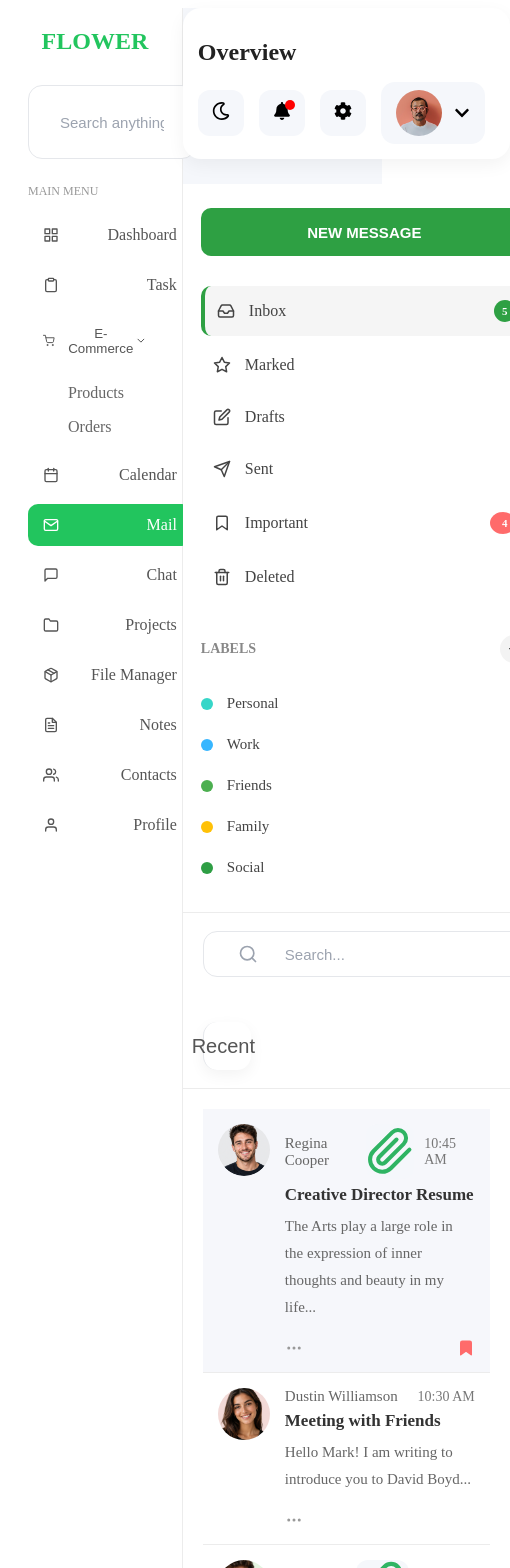
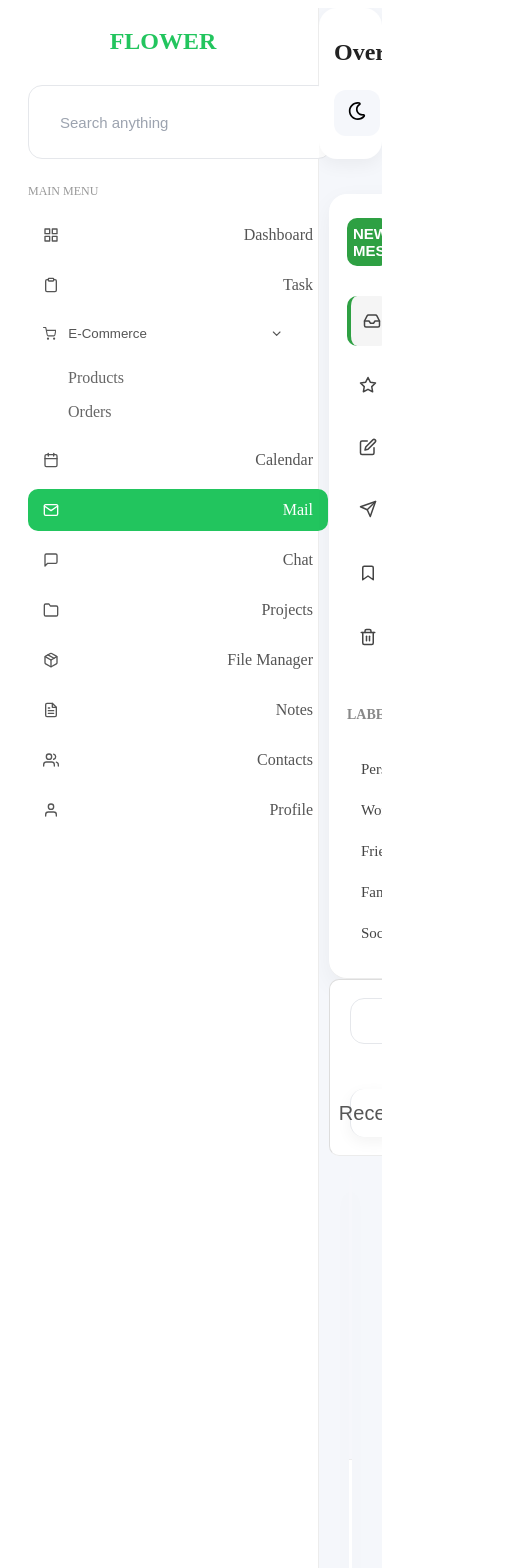
Before and after one commit to Gouthami101198/Dashboard1, a React (Vite) app: page /mail in a window 390 px wide. Shown: the top 1568 px of the page, 510 px wide, since content can reach past the window. Built offline with nearby package versions, Linux system fonts and the light colour scheme.

Commit message:
Update Mail.css

```diff
--- a/src/pages/Mail/Mail.css
+++ b/src/pages/Mail/Mail.css
@@ -1,38 +1,267 @@
+/* ==========================
+   Mail Page
+========================== */
+
 .mail-page{
     display:flex;
     min-height:100vh;
-    background:#f5f7fb;
+    background:#F5F7FB;
 }
+
+/* Sidebar */
+
+.mail-page .sidebar{
+    width:270px;
+    flex-shrink:0;
+}
+
+/* Main */
 
 .mail-main{
     flex:1;
     display:flex;
     flex-direction:column;
-}
-
-.mail-container{
-    display:flex;
-    flex:1;
     overflow:hidden;
 }
 
-.mail-section{
+/* Container */
+
+.mail-container{
     flex:1;
+    padding:30px;
+    overflow-y:auto;
+}
+
+/* Layout */
+
+.mail-layout{
+    display:grid;
+    grid-template-columns:260px 400px 1fr;
+    gap:25px;
+}
+
+/* Cards */
+
+.mail-sidebar,
+.mail-list,
+.mail-preview{
+    background:#fff;
+    border-radius:18px;
+    box-shadow:0 8px 24px rgba(0,0,0,.05);
+}
+
+/* ==========================
+   Mail Sidebar
+========================== */
+
+.mail-sidebar{
+    padding:20px;
+}
+
+.compose-btn{
+    width:100%;
+    background:#22C55E;
+    color:#fff;
+    border:none;
+    padding:14px;
+    border-radius:12px;
+    font-size:15px;
+    font-weight:600;
+    cursor:pointer;
+    margin-bottom:25px;
+    transition:.3s;
+}
+
+.compose-btn:hover{
+    background:#16A34A;
+}
+
+.mail-menu{
     display:flex;
     flex-direction:column;
-    background:#fff;
+    gap:10px;
 }
 
-.mail-body{
+.mail-menu a{
+    display:flex;
+    justify-content:space-between;
+    align-items:center;
+    padding:12px 15px;
+    text-decoration:none;
+    color:#555;
+    border-radius:10px;
+    transition:.3s;
+}
+
+.mail-menu a:hover,
+.mail-menu a.active{
+    background:#22C55E;
+    color:#fff;
+}
+
+/* ==========================
+   Mail List
+========================== */
+
+.mail-list-header{
+    padding:20px;
+    border-bottom:1px solid #ECECEC;
+}
+
+.mail-search{
+    width:100%;
+    padding:12px 15px;
+    border:1px solid #ddd;
+    border-radius:10px;
+    outline:none;
+}
+
+.mail-items{
+    max-height:700px;
+    overflow-y:auto;
+}
+
+.mail-item{
+    display:flex;
+    gap:15px;
+    padding:18px;
+    border-bottom:1px solid #ECECEC;
+    cursor:pointer;
+    transition:.3s;
+}
+
+.mail-item:hover{
+    background:#F9FAFB;
+}
+
+.mail-avatar{
+    width:50px;
+    height:50px;
+    border-radius:50%;
+    object-fit:cover;
+}
+
+.mail-info{
     flex:1;
+}
+
+.mail-info h4{
+    margin:0;
+    color:#2F3542;
+    font-size:15px;
+}
+
+.mail-subject{
+    margin:6px 0;
+    color:#555;
+    font-weight:600;
+}
+
+.mail-text{
+    color:#9CA3AF;
+    font-size:13px;
+}
+
+.mail-time{
+    color:#9CA3AF;
+    font-size:12px;
+}
+
+/* ==========================
+   Mail Preview
+========================== */
+
+.mail-preview{
     display:flex;
-    overflow:hidden;
+    flex-direction:column;
+}
+
+.preview-header{
+    padding:25px;
+    border-bottom:1px solid #ECECEC;
+}
+
+.preview-header h2{
+    margin-bottom:8px;
+    color:#2F3542;
+}
+
+.preview-body{
+    padding:25px;
+    line-height:1.8;
+    color:#555;
+}
+
+.preview-footer{
+    padding:20px 25px;
+    border-top:1px solid #ECECEC;
+    display:flex;
+    gap:15px;
+}
+
+.reply-btn,
+.forward-btn{
+    padding:12px 20px;
+    border:none;
+    border-radius:10px;
+    cursor:pointer;
+    font-weight:600;
+}
+
+.reply-btn{
+    background:#22C55E;
+    color:#fff;
+}
+
+.forward-btn{
+    background:#F3F4F6;
+}
+
+/* ==========================
+   Scrollbar
+========================== */
+
+.mail-items::-webkit-scrollbar{
+    width:6px;
+}
+
+.mail-items::-webkit-scrollbar-thumb{
+    background:#D1D5DB;
+    border-radius:10px;
+}
+
+/* ==========================
+   Responsive
+========================== */
+
+@media(max-width:1400px){
+
+.mail-layout{
+    grid-template-columns:250px 320px 1fr;
+}
+
 }
 
 @media(max-width:1200px){
 
-.mail-body{
-    flex-direction:column;
+.mail-layout{
+    grid-template-columns:250px 1fr;
+}
+
+.mail-preview{
+    grid-column:span 2;
+}
+
+}
+
+@media(max-width:992px){
+
+.mail-layout{
+    grid-template-columns:1fr;
+}
+
+.mail-preview{
+    grid-column:auto;
 }
 
 }
@@ -40,7 +269,23 @@
 @media(max-width:768px){
 
 .mail-container{
-    flex-direction:column;
+    padding:20px;
 }
 
 }
+
+@media(max-width:480px){
+
+.mail-container{
+    padding:10px;
+}
+
+.compose-btn{
+    padding:12px;
+}
+
+.mail-item{
+    padding:15px;
+}
+
+}
```
